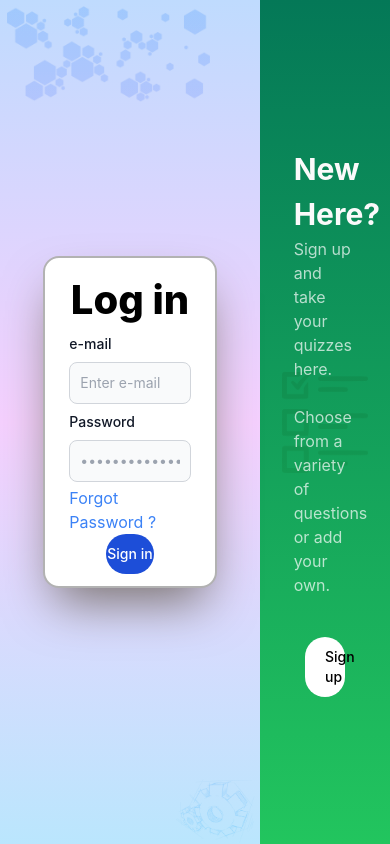
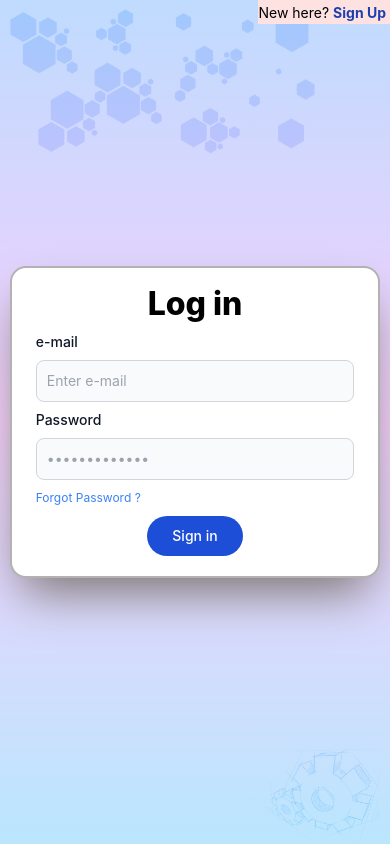
Before and after one commit to samk97/KWIZ-APP, a React (Create React App) app in the folder frontend/: page /login in a window 390 px wide. Built offline with nearby package versions, Linux system fonts and the light colour scheme.

Commit message:
Login page responsive design done

```diff
--- a/frontend/src/components/Form.js
+++ b/frontend/src/components/Form.js
@@ -4,8 +4,11 @@ function Form(props) {
 
   return (
     <>
-      <div className="z-10 flex flex-col w-2/3 bg-white border-2 border-black border-opacity-30 rounded-2xl shadow-2xl shadow-stone-500 p-3">
-        <h1 className="text-[40px] font-extrabold text-center">{formLabel}</h1>
+      {/* White Box */}
+      <div className="z-10 flex flex-col w-[95%] sm:w-[85%] md:w-[65%] bg-white border-2 border-black border-opacity-30 rounded-2xl shadow-2xl shadow-stone-500 p-3">
+        <h1 className="text-[2rem] sm:text-[2.5rem] font-extrabold text-center">
+          {formLabel}
+        </h1>
 
         <form>{props.children}</form>
       </div>
--- a/frontend/src/components/MajorSide.js
+++ b/frontend/src/components/MajorSide.js
@@ -4,7 +4,7 @@ import hexagon_spread from "../images/hexagon_spread.png";
 function MajorSide(props) {
   return (
     <>
-      <div className="relative flex justify-center items-center w-8/12 h-full bg-gradient-to-b from-blue-200 via-fuchsia-200 to-sky-200">
+      <div className="relative flex justify-center items-center w-full sm:w-8/12 h-full bg-gradient-to-b from-blue-200 via-fuchsia-200 to-sky-200">
         <img
           src={gears_image}
           alt=""
--- a/frontend/src/components/MinorSide.js
+++ b/frontend/src/components/MinorSide.js
@@ -9,7 +9,7 @@ function MinorSide(props) {
   const onClick = props.onClick;
   return (
     <>
-      <div className="flex justify-center items-center bg-gradient-to-b from-emerald-700 to-green-500 w-4/12 h-full relative">
+      <div className="hidden sm:flex justify-center items-center bg-gradient-to-b from-emerald-700 to-green-500 w-4/12 h-full relative">
         {/* Background image */}
         <img
           src={checklist_image}
@@ -26,7 +26,7 @@ function MinorSide(props) {
 
           <Button
             ButtonType="submit"
-            buttonClassName="z-10 text-black bg-white hover:bg-gray-200 focus:ring-4 focus:outline-none focus:ring-blue-300 font-medium rounded-full text-sm w-1/2 px-5 py-2.5 text-center mt-10"
+            buttonClassName="z-10 text-black bg-white hover:bg-gray-200 focus:ring-4 focus:outline-none focus:ring-blue-300 font-medium rounded-full text-sm min-w-[6rem] max-w-[8rem] w-1/2 px-5 py-2.5 text-center mt-10"
             buttonLabel={buttonLabel}
             onClick={onClick}
           ></Button>
--- a/frontend/src/components/StudentSideNav.js
+++ b/frontend/src/components/StudentSideNav.js
@@ -5,42 +5,39 @@ import { FaPenSquare } from "react-icons/fa";
 import { MdQuiz } from "react-icons/md";
 import { BiLogOut } from "react-icons/bi";
 import { BsPersonCircle } from "react-icons/bs";
-import {useNavigate} from 'react-router-dom';
-import { useDispatch,useSelector } from "react-redux";
-import {useEffect} from 'react'
+import { useNavigate } from "react-router-dom";
+import { useDispatch, useSelector } from "react-redux";
+import { useEffect } from "react";
 
 function StudentSideNav(props) {
-  const regNo = "2022ca001.abcdef@mnnit.ac.in";
+  const email = "2022ca001.abcdef@mnnit.ac.in";
   let navigate = useNavigate();
 
   let dispatch = useDispatch();
 
-
   const state = useSelector((state) => ({ ...state }));
   console.log(state);
 
-  useEffect(()=>{
-    if(state && state.user){
-      if(state.user.role=="teacher")
-      navigate("/admin");
-    }else{
+  useEffect(() => {
+    if (state && state.user) {
+      if (state.user.role == "teacher") navigate("/admin");
+    } else {
       navigate("/login");
     }
-  })
+  });
 
-
-  const handleLogOut = (e) =>{
+  const handleLogOut = (e) => {
     e.preventDefault();
     console.log("aa");
     localStorage.clear();
 
     dispatch({
-      type:"LOGOUT",
-      payload:null
-    })
+      type: "LOGOUT",
+      payload: null,
+    });
 
     navigate("/login");
-  }
+  };
 
   return (
     <>
@@ -65,7 +62,7 @@ function StudentSideNav(props) {
               >
                 <BsPersonCircle className="rounded-full text-6xl text-blue-300"></BsPersonCircle>
                 <div>
-                  <span className="text-sm text-gray-200">{regNo}</span>
+                  <span className="text-sm text-gray-200">{email}</span>
                 </div>
               </div>
               {/* StudentSideNav expansion Arrow */}
--- a/frontend/src/main_modules/LoginPage.js
+++ b/frontend/src/main_modules/LoginPage.js
@@ -99,7 +99,7 @@ function LoginPage() {
             {/* Forgot Password */}
             <div className="px-3">
               <Link to="/forgot_password">
-                <span className="text-blue-500 cursor-pointer">
+                <span className="text-xs sm:text-sm text-blue-500 cursor-pointer">
                   Forgot Password ?
                 </span>
               </Link>
@@ -109,10 +109,21 @@ function LoginPage() {
             <Button
               ButtonType="submit"
               onClick={Login}
-              buttonClassName="text-white bg-blue-700 hover:bg-blue-800 focus:ring-4 focus:outline-none focus:ring-blue-300 font-medium rounded-full text-sm py-2.5 text-center w-4/12"
+              buttonClassName="text-white bg-blue-700 hover:bg-blue-800 focus:ring-4 focus:outline-none focus:ring-blue-300 font-medium rounded-full text-sm py-2.5 text-center min-w-[4rem] max-w-[6rem] w-4/12 m-2"
               buttonLabel={buttonLabel}
             ></Button>
           </Form>
+
+          {/* Only For small devices - sign up */}
+          <div className="sm:hidden bg-red-100 absolute right-0 top-0">
+            <span className="text-sm cursor-default">New here?</span>
+            <span
+              className="font-bold m-1 text-sm text-blue-800 cursor-pointer"
+              onClick={goToSignUp}
+            >
+              Sign Up
+            </span>
+          </div>
         </MajorSide>
 
         <MinorSide
```
